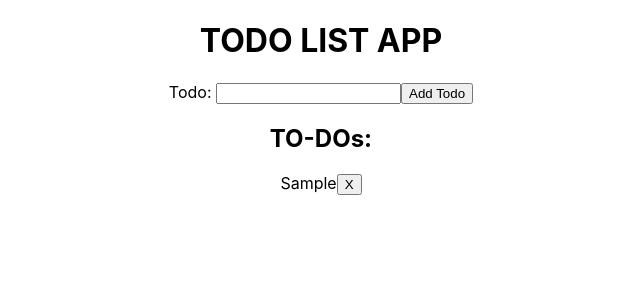
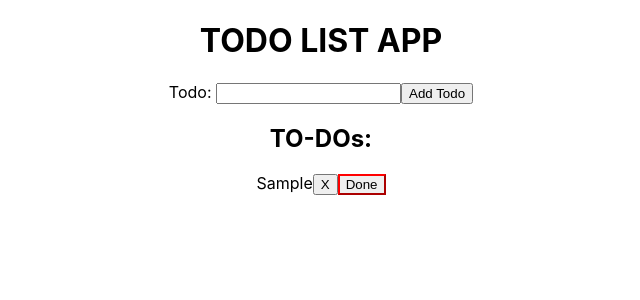
Before and after one commit to atharvaranade4/reactpractice, a React (Create React App) app in the folder TodoApp/: page / in a window 1280 px wide. Both pictures are taken after typing "Sample" into the empty fields and a click on the button "Add Todo". Shown: the top 300 px of the page, without its empty margins (319-959 px from the left). Built offline with nearby package versions, Linux system fonts and the light colour scheme.

Commit message:
add todo check and btn color

```diff
--- a/TodoApp/src/App.css
+++ b/TodoApp/src/App.css
@@ -36,3 +36,7 @@
     transform: rotate(360deg);
   }
 }
+
+.btn-done {
+  border-color: red;
+}
--- a/TodoApp/src/App.js
+++ b/TodoApp/src/App.js
@@ -1,5 +1,6 @@
 import './App.css';
 import TodoListApp from './TodoListApp'
+import './App.css';
 
 function App() {
   return (
--- a/TodoApp/src/TodoListApp.jsx
+++ b/TodoApp/src/TodoListApp.jsx
@@ -7,22 +7,37 @@ function TodoListApp () {
     const [itemToAdd, setItemText] = useState('');
     const [todos, setTodos] = useState([]);
 
+
     // console.log(todos)
 
     const addItem = (e) => {
+        if (itemToAdd.length > 0) {
             e.preventDefault()
             const newTodo = {
                 id: uuidv4(),
-            text: itemToAdd
+                text: itemToAdd,
+                checked: false
             }
             // window.alert('Form submitted');
             setTodos([...todos, newTodo])
             setItemText('')
         }
+        else {
+            window.alert('Please enter a todo');
+            e.preventDefault()
+        }
+    }
 
     const removeItem = (id) => {
         const newList = todos.filter((item) => item.id !== id);
         setTodos(newList);
+        return newList
+    }
+
+    const completeItem = (id) => {
+        console.log(id)
+        console.log('complete')
+        document.getElementById(`todo-${id}`).children[1].style.backgroundColor= '#ff0000'
     }
 
     return (
@@ -36,6 +51,7 @@ function TodoListApp () {
             <TodoListItems
                 todos={todos}
                 removeTodo={removeItem}
+                completeTodo={completeItem}
             />
         </>
     )
--- a/TodoApp/src/TodoListItems.jsx
+++ b/TodoApp/src/TodoListItems.jsx
@@ -1,19 +1,20 @@
 import React from "react";
 
-function TodoListItems ( { todos, removeTodo }) {
+function TodoListItems ( { todos, removeTodo, completeTodo }) {
 
     const toDoList = todos.map((todo) => {
         return (
             <>
-                <div key={todo.id}>
+                <div key={todo.id} id={`todo-${todo.id}`}>
                     {todo.text}
                 <button onClick={() => removeTodo(todo.id)}>X</button>
+                <button className='btn-done'onClick={() => completeTodo(todo.id)}>Done</button>
                 </div>
             </>
         )
     })
 
-    console.log(todos)
+    // console.log(todos)
     return (
         <>
         <h2>TO-DOs:</h2>
```
Lines whose indentation alone changed are shown as unchanged.
